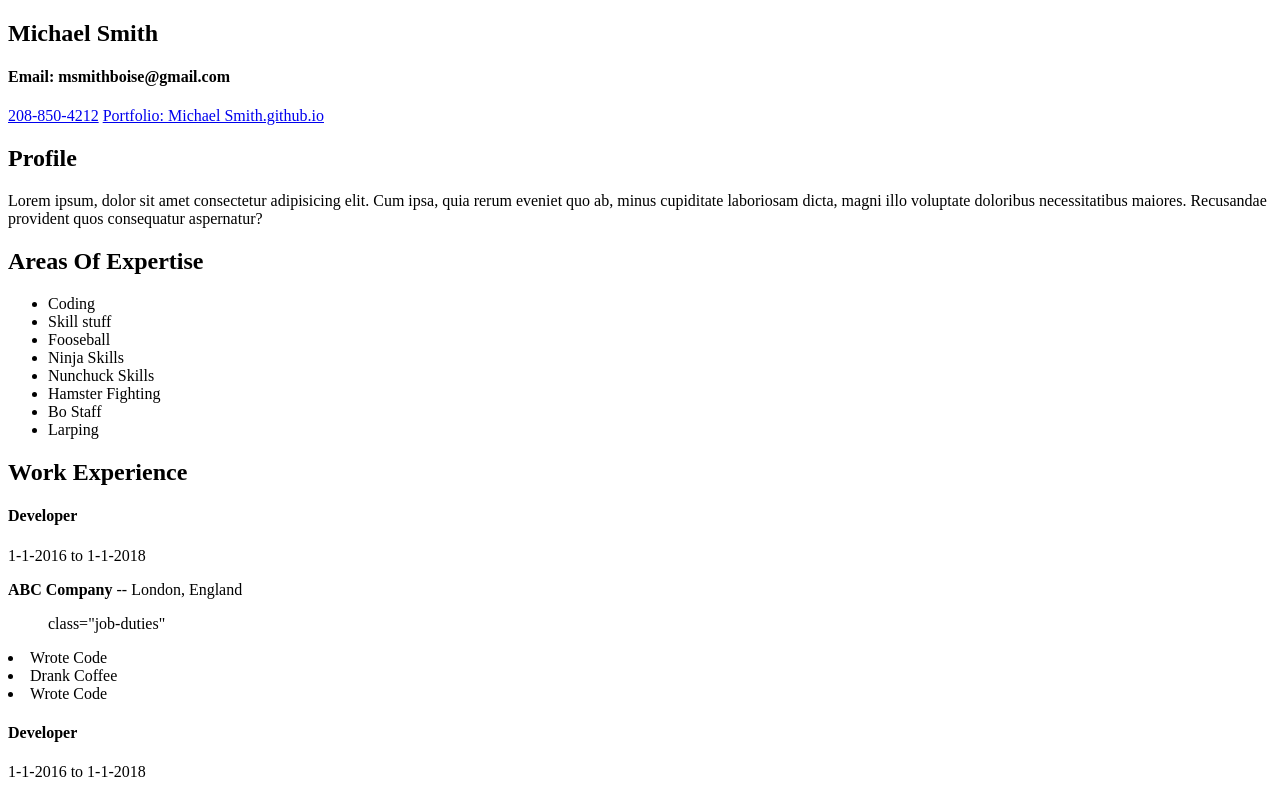
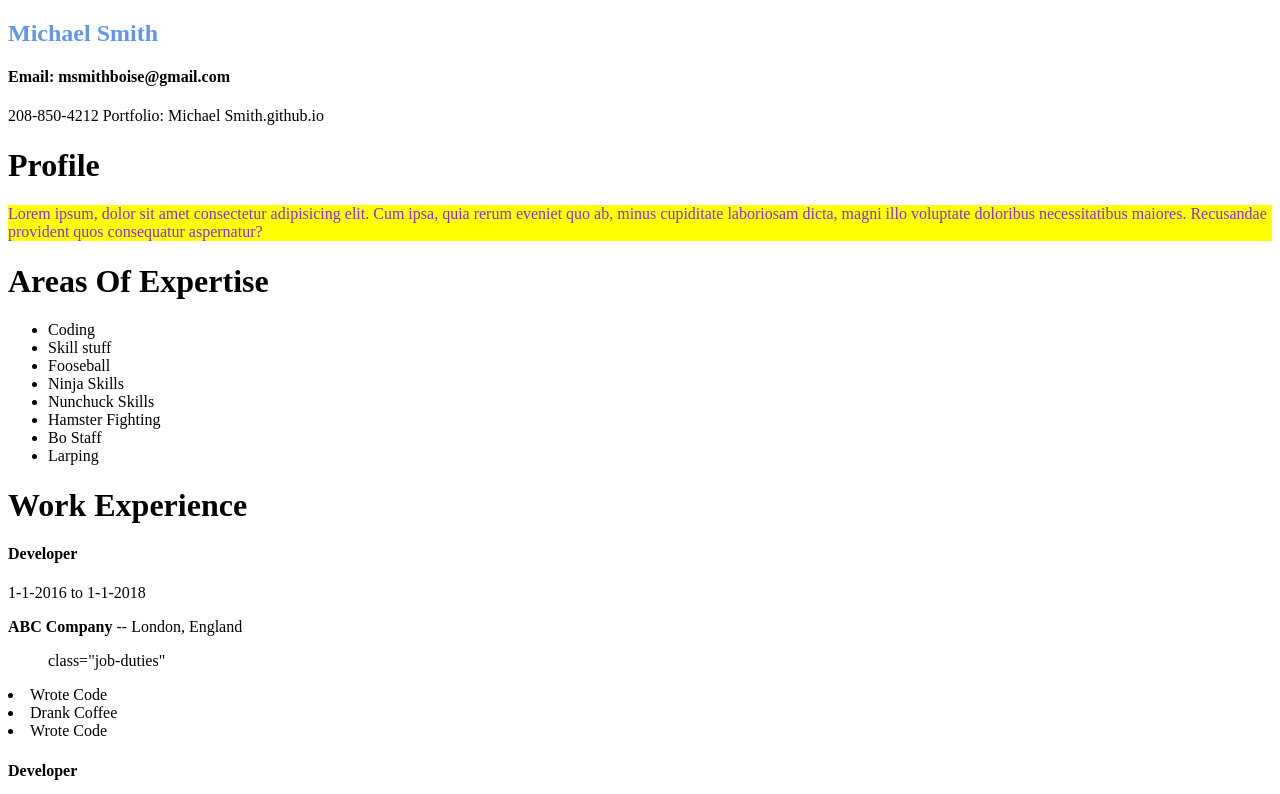
Before and after one commit to msmithboise/resume, a plain HTML site: page index.html in a window 1280 px wide. Shown: the top 794 px of the page. Drawn offline with Linux system fonts and the light colour scheme.

Commit message:
new changes for resume

```diff
--- a/assets/Style.css
+++ b/assets/Style.css
@@ -6,3 +6,12 @@ a {
     text-decoration: none;
     color:black;
 }
+
+#about {
+    color: blueviolet;
+    background-color: yellow;
+    }
+
+    li: hover{
+        font-weight: 700;
+    }
--- a/index.html
+++ b/index.html
@@ -6,6 +6,7 @@
     <meta name="viewport" content="width=device-width, initial-scale=1.0">
     <meta http-equiv="X-UA-Compatible" content="ie=edge">
     <title>Michael Smith Resume</title>
+    <link rel="stylesheet" href="assets/Style.css">
 </head>
 
 <body>
@@ -20,17 +21,17 @@
 
 
     <main class="content">
-        <h2>Profile</h2>
+        <h1>Profile</h1>
 
         <div class="catagory profile">
-            <p>Lorem ipsum, dolor sit amet consectetur adipisicing elit. Cum ipsa, quia rerum eveniet quo ab, minus cupiditate
+            <p id="about">Lorem ipsum, dolor sit amet consectetur adipisicing elit. Cum ipsa, quia rerum eveniet quo ab, minus cupiditate
                 laboriosam dicta, magni illo voluptate doloribus necessitatibus maiores. Recusandae provident quos consequatur
                 aspernatur?
             </p>
         </div>
 
         <div class="catagory areas-of-expertise">
-            <h2>Areas Of Expertise</h2>
+            <h1>Areas Of Expertise</h1>
             <ul>
                 <li>Coding</li>
                 <li>Skill stuff</li>
@@ -45,7 +46,7 @@
         </div>
 
         <div class="catagory work-experience"></div>
-        <h2>Work Experience</h2>
+        <h1>Work Experience</h1>
 
         <div class="job">
             <h4>Developer</h4>
```
